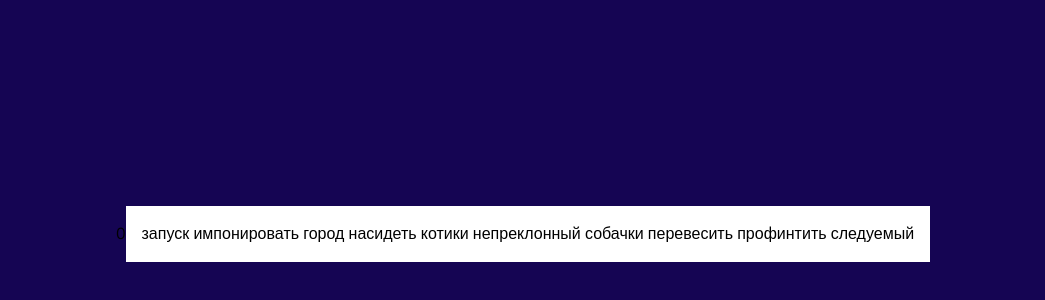
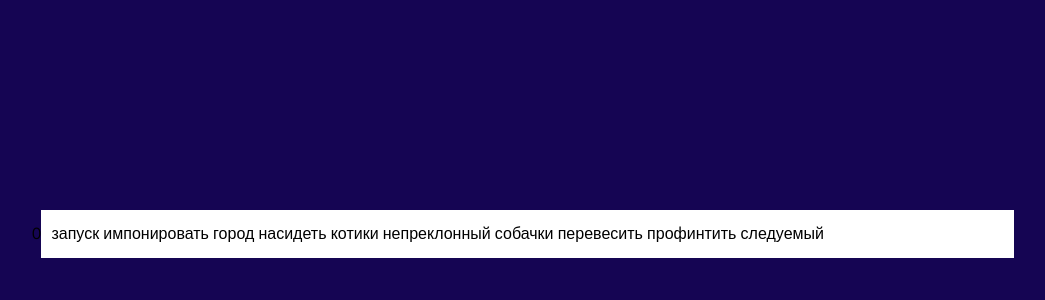
Before and after one commit to ShebalkovD/kittytype, a React (Vite) app: page / in a window 1280 px wide. Shown: the part 166-466 px from the top of the page, without its empty margins (117-1162 px from the left). Built offline with nearby package versions, Linux system fonts and the light colour scheme.

Commit message:
Проверка клавиши при нажатии

```diff
--- a/src/components/Type.jsx
+++ b/src/components/Type.jsx
@@ -5,16 +5,25 @@ export default function Type() {
     const textArray = INITIAL_TEXT.split('')
 
     const [counter, setCounter] = useState(0)
+    const [shift, setShift] = useState(0)
+    let currentSymbol = textArray[counter]
     const handleKeyDown = (event) => {
-        console.log('нажатие');
+        if (event.key == currentSymbol) {
+            console.log('верно')
+            setCounter(prev => prev + 1)
+            currentSymbol = textArray[counter]
+        }else {
+            console.log('неверно')
+        }
     }
 
     return(
         <div className="container flex items-center justify-center min-h-[100vh]" onKeyUp={handleKeyDown} tabIndex={0}>
             <p>{counter}</p>
-            <div className="text-line bg-white p-4">
+            <div className="text-line relative bg-white w-[80%] h-12">
                 <div
-                    className="wrapper"
+                    className={`wrapper absolute top-3`}
+                    style={{left: 10 - shift}}
                 >
                     {textArray.map((symbol, index) =>
                         (<span key={index}>{symbol}</span>)
--- a/src/index.css
+++ b/src/index.css
@@ -19,4 +19,9 @@ a {
     padding: 2rem;
 }
 
+div:focus {
+    outline: none;
+    border: none;
+}
+
 @import "tailwindcss";
```
Also changed, not shown: 1 other file (tests, documents, lock files or other folders).
